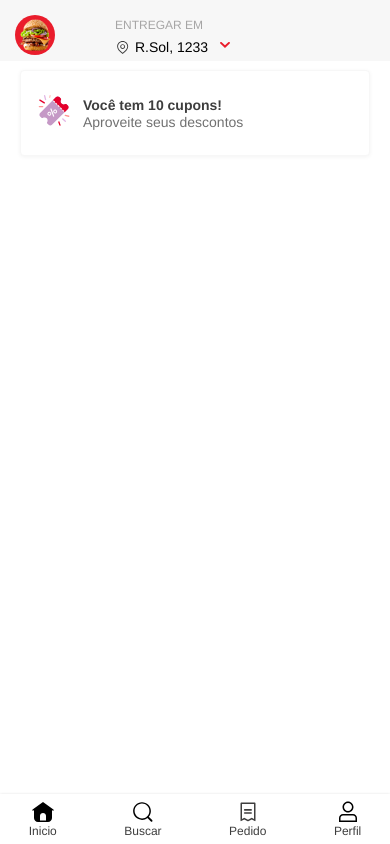
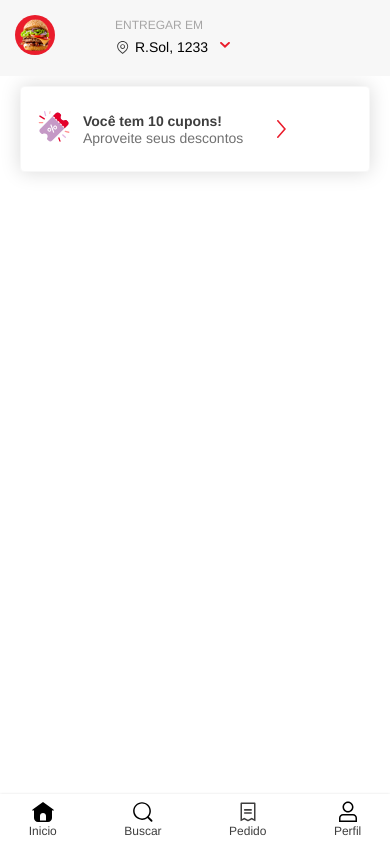
Before and after one commit to GiovannaValadao/Clone-Ifood, a React (Create React App) app: page / in a window 390 px wide. Built offline with nearby package versions, Linux system fonts and the light colour scheme; a web font is replaced by a local one.

Commit message:
fix in header and voucherHeader for mobile

```diff
--- a/src/components/headerMobile/homeHeaderMobile.css
+++ b/src/components/headerMobile/homeHeaderMobile.css
@@ -7,7 +7,7 @@
   margin: auto;
   z-index: 9997;
   border-top: none;
-  padding: 15px 0px 0 15px;
+  padding: 15px;
 }
 .header-mobile__container {
   display: flex;
--- a/src/components/voucherHeaderMobile/voucherHeaderMobile.css
+++ b/src/components/voucherHeaderMobile/voucherHeaderMobile.css
@@ -1,6 +1,6 @@
 .voucher-header-mobile {
-  padding: 35px 0 0 0;
-  margin: 35px 0 0 0;
+  padding: 48px 0 0 0;
+  margin: 38px 0 0 0;
 }
 .voucher-header-mobile__container {
   margin: 0 20px;
@@ -8,7 +8,7 @@
   background-color: #fff;
   padding: 12px 16px;
   border: 1px solid #f7f7f7;
-  box-shadow: 0 1px 4px rgb(0 0 0 / 5%);
+  box-shadow: 0 0px 20px rgba(0, 0, 0, 0.15);
   border-radius: 4px;
   width: 100%;
   display: flex;
@@ -32,3 +32,9 @@
   font-size: 14px;
   color: #717171;
 }
+.voucher-header-mobile__icon {
+  border: 0;
+  padding: 0 30px;
+  margin-right: 0;
+  transform: rotate(90deg);
+}
```
Also changed, not shown: src/static/images/icon-up.svg.
